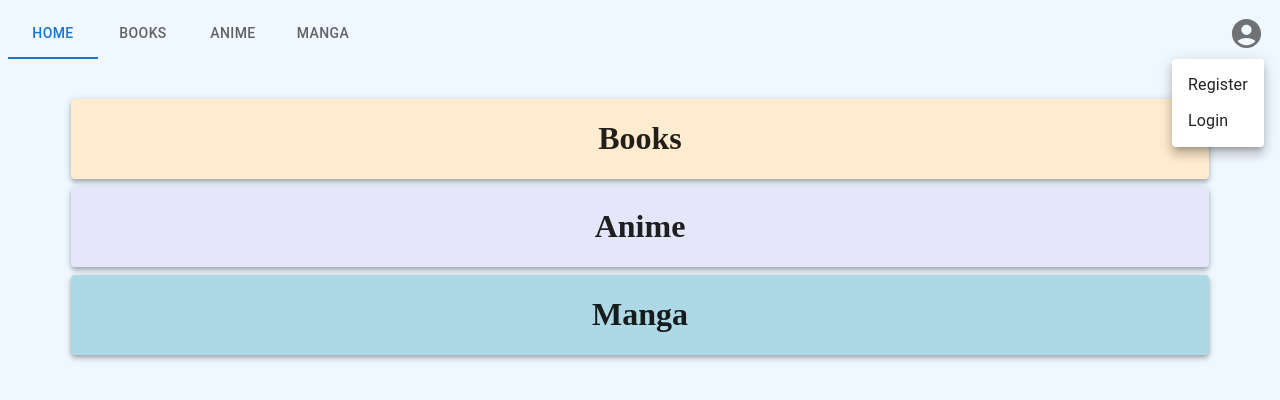
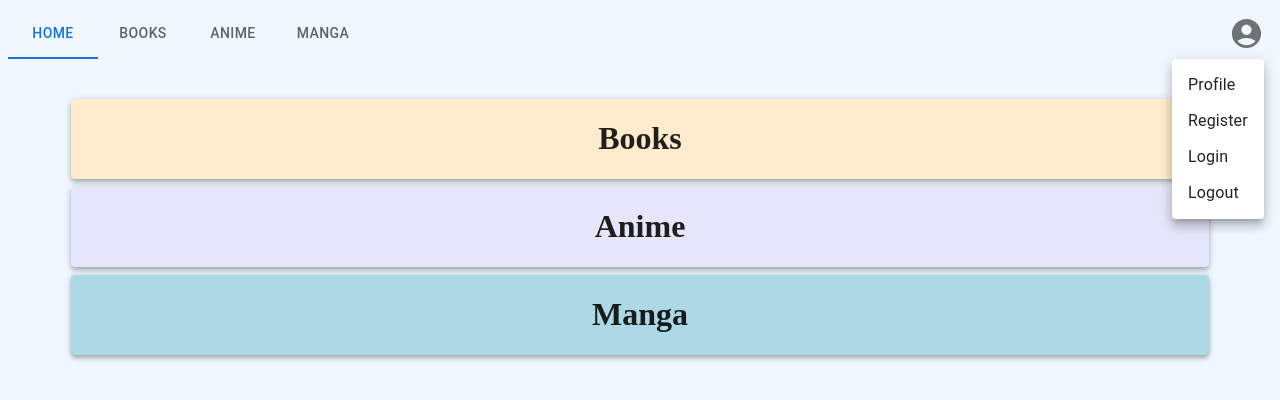
Before and after one commit to moostofa/fullstack-archives, a React (Create React App) app in the folder frontend/: page / in a window 1280 px wide. Both pictures are taken after a click on the button 1246 px from the left and 33 px from the top of the page. Shown: the top 400 px of the page. Built offline with nearby package versions, Linux system fonts and the light colour scheme.

Commit message:
stick to showing all menu option items

```diff
--- a/frontend/src/components/navbar/ProfileMenu.jsx
+++ b/frontend/src/components/navbar/ProfileMenu.jsx
@@ -1,4 +1,4 @@
-import React, { useState, useEffect } from 'react'
+import React, { useState } from 'react'
 import { useNavigate } from 'react-router-dom'
 import { IconButton, Menu, MenuItem } from '@mui/material'
 import { AccountCircle } from '@mui/icons-material'
@@ -7,22 +7,10 @@ const ProfileMenu = () => {
     // the anchor element is the element where the menu options will appear from, when the anchor element is clicked
     // open indicates whether the menu is currently being shown or not
     const [anchorEl, setAnchorEl] = useState(null)
-    const [authToken, setauthToken] = useState(localStorage.getItem("token"))
-    const [isAuthenticated, setisAuthenticated] = useState(authToken !== null)
     const open = Boolean(anchorEl)
     const redirect = useNavigate()
 
-    const profileMenuOptions = [
-        ["Register", "Login"],
-        ["Profile", "Login", "Logout"]
-    ]
-
-    // update profile menu options whenever an auth token appears in localStorage (a user has logged in)
-    useEffect(() => {
-        const token = localStorage.getItem("token")
-        setauthToken(token)
-        if (token !== null) setisAuthenticated(true)
-    }, [])
+    const profileMenuOptions = ["Profile", "Register", "Login", "Logout"]
 
     // display the menu when the profile icon is clicked
     const handleClick = (event) => {
@@ -56,7 +44,7 @@ const ProfileMenu = () => {
                 'aria-labelledby': 'basic-button',
                 }}
             >{
-                profileMenuOptions[isAuthenticated ? 1 : 0].map(route => (
+                profileMenuOptions.map(route => (
                     <MenuItem
                         key={route}
                         data-route={route}
```
